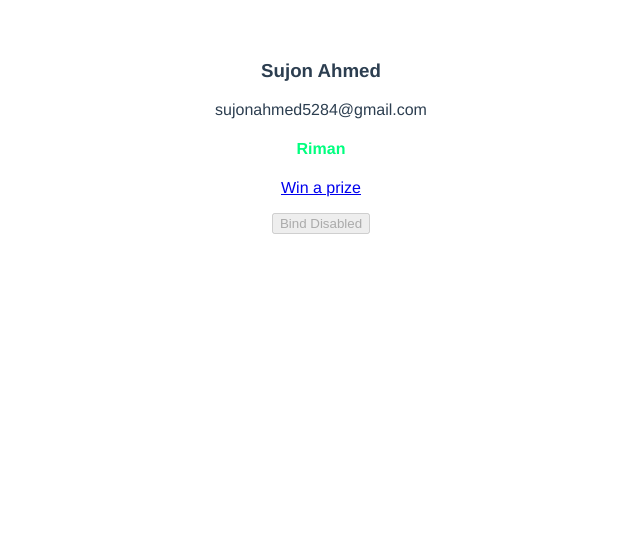
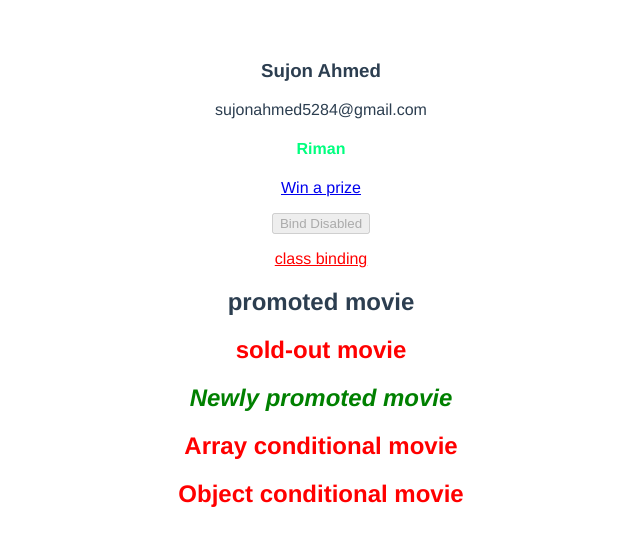
Before and after one commit to Sujon-Ahmed/vue.js-v3, a Vue app in the folder vue-basic/: page / in a window 1280 px wide. Shown: the top 546 px of the page, without its empty margins (319-959 px from the left). Built offline with nearby package versions, Linux system fonts and the light colour scheme.

Commit message:
binding classes

```diff
--- a/vue-basic/src/App.vue
+++ b/vue-basic/src/App.vue
@@ -4,6 +4,22 @@
   <h4 v-bind:id="isSuccessed" v-html="nickName"></h4>
   <p v-html="hack"></p>
   <button v-bind:disabled="isDisabled">Bind Disabled</button>
+  <p v-bind:class="danger" class="underline">class binding</p>
+  <h2 v-bind:class="isPromoted && 'promoted'">promoted movie</h2>
+  <h2 v-bind:class="isSoldout ? 'sold-out' : 'new'">sold-out movie</h2>
+  <h2 v-bind:class="['new', 'promoted']">Newly promoted movie</h2>
+  <h2 v-bind:class="[isPromoted && 'promoted', isSoldout ? 'sold-out' : 'new']">
+    Array conditional movie
+  </h2>
+  <h2
+    v-bind:class="{
+      promoted: isPromoted,
+      new: !isSoldout,
+      'sold-out': isSoldout,
+    }"
+  >
+    Object conditional movie
+  </h2>
 </template>
 
 <script>
@@ -17,6 +33,9 @@ export default {
       isSuccessed: "success",
       hack: `<a href="#" onclick="alert('You have been HACKED!')"">Win a prize</a>`,
       isDisabled: true,
+      danger: "danger",
+      isPromoted: false,
+      isSoldout: true,
     };
   },
 };
@@ -34,4 +53,19 @@ export default {
 #success {
   color: springgreen;
 }
+.danger {
+  color: red;
+}
+.underline {
+  text-decoration: underline;
+}
+.promoted {
+  font-style: italic;
+}
+.new {
+  color: green;
+}
+.sold-out {
+  color: red;
+}
 </style>
```
